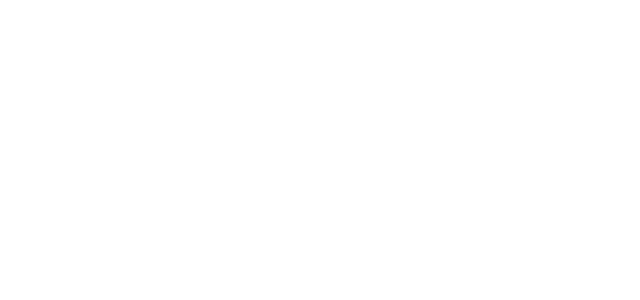
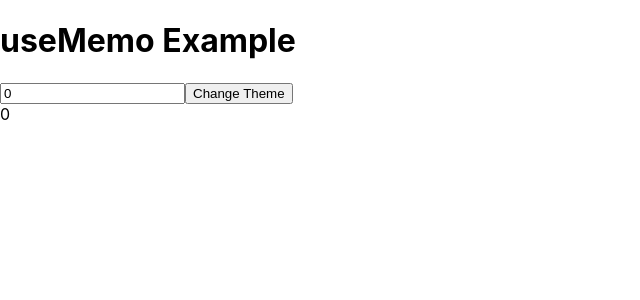
Before and after one commit to pouyakondori/reactjs-hooks-usecases, a React (Create React App) app: page /useMemoEx1 in a window 1280 px wide. Shown: the top 300 px of the page, without its empty margins (0-640 px from the left). Built offline with nearby package versions, Linux system fonts and the light colour scheme; the HTML template or start-up script is replaced by a standard one.

Commit message:
useMemo Example
simple use case for useMemo hook in react

```diff
--- a/src/App.js
+++ b/src/App.js
@@ -5,6 +5,7 @@
 import useReducerEx1Before from './pages/useReducerEx1/useReducerEx1Before'
 import useReducerEx1 from './pages/useReducerEx1/useReducerEx1'
 import useReducerEx2 from './pages/useReducerEx2/useReducerEx2'
+import useMemoEx1 from './pages/useMemoEx1/useMemoEx1'
 
 export default function App() {
   return (
@@ -17,6 +18,7 @@
           <Route path="/useReducerEx1Before" component={useReducerEx1Before} />
           <Route path="/useReducerEx1" component={useReducerEx1} />
           <Route path="/useReducerEx2" component={useReducerEx2} />
+          <Route path="/useMemoEx1" component={useMemoEx1} />
         </Switch>
       </div>
     </Router>
--- a/src/pages/HomePage.js
+++ b/src/pages/HomePage.js
@@ -9,6 +9,7 @@
         <li><a href="/useReducerEx1Before" target="_blank">useReducer example 1 - after updates and using useReducer</a></li>
         <li><a href="/useReducerEx1" target="_blank">useReducer example 1 - after updates and using useReducer</a></li>
         <li><a href="/useReducerEx2" target="_blank">useReducer example 2 - Todo List</a></li>
+        <li><a href="/useMemoEx1" target="_blank">useMemo example 1 </a></li>
       </ul>
     </div>
   );
--- /dev/null
+++ b/src/pages/useMemoEx1/useMemoEx1.js
@@ -0,0 +1,35 @@
+import React, {useState, useMemo, useEffect} from 'react'
+
+export default function useMemoEx1() {
+    const [number, setNumber ] = useState(0)
+    const [ dark, setDark ] = useState(false)
+    const doubleNumber = useMemo(() => {
+        return slowFunction(number)
+    }, [number])
+    const themeStyles = useMemo(()=> {
+        return {
+            backgroundColor: dark ? 'black' : 'white',
+            color: dark ? 'white' : 'black'
+        }
+    }, [dark])
+
+   useEffect(() => {
+       console.log('Theme Canged')
+   }, [themeStyles])
+
+    return (
+        <div>
+            <h1>useMemo Example</h1>
+            <input type="number" value={number}
+                onChange={e => setNumber(parseInt(e.target.value))} />
+            <button onClick={() => setDark(prevDark => !prevDark)}>Change Theme</button>
+            <div style={themeStyles}>{doubleNumber}</div>
+        </div>
+    )
+}
+
+function slowFunction(num) {
+    console.log('Calling Slow Function')
+    for(let i=0; i <= 1000000000 ; i++) {}
+    return num * 2
+}
```
